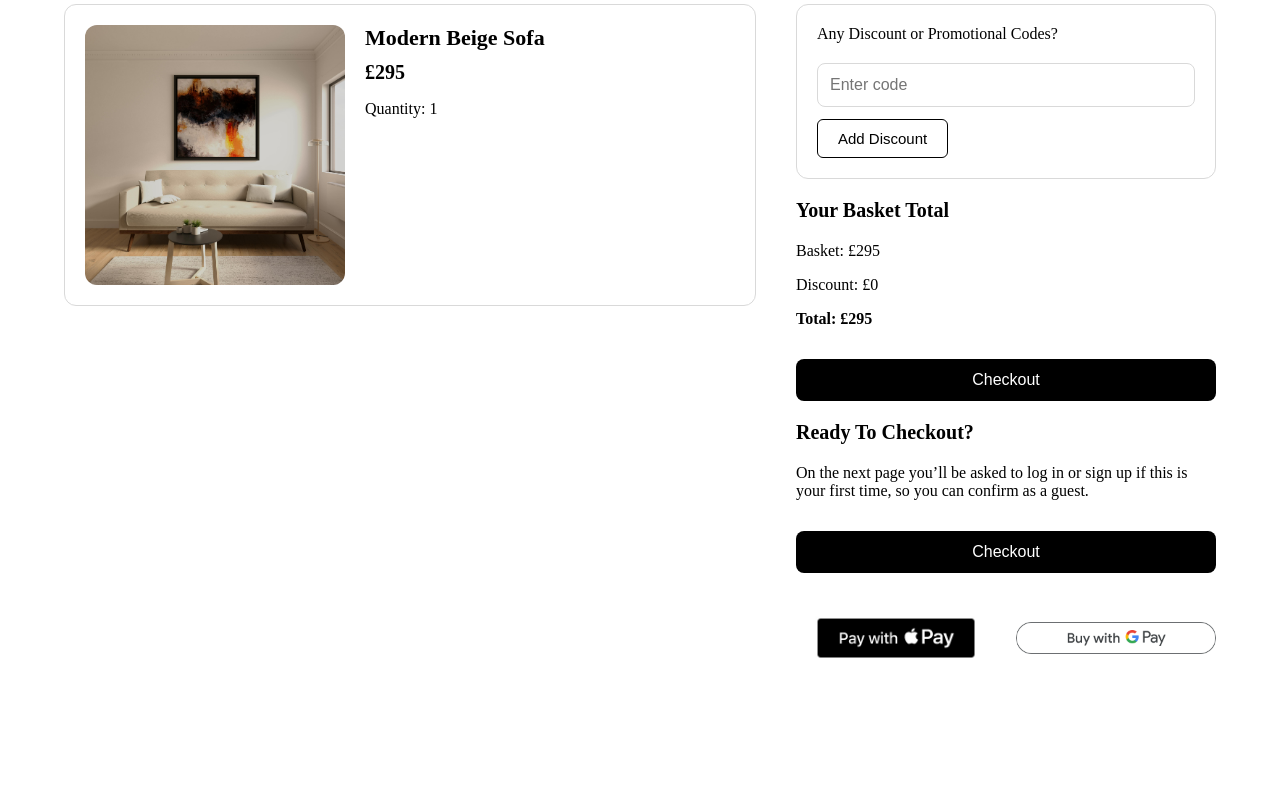
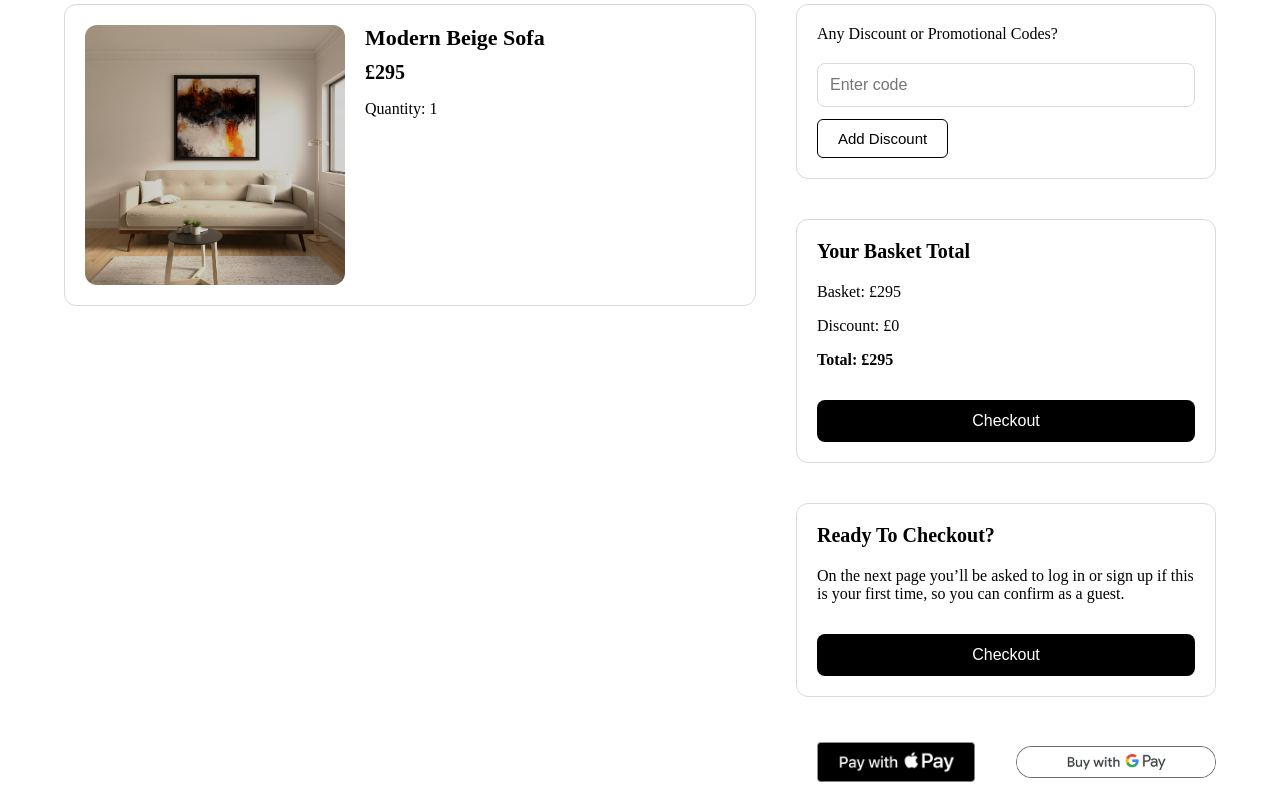
Before and after one commit to Dimitri-kc/TEAM-13-, a PHP site: page /html/basket.html in a window 1280 px wide. Shown: the part 151-938 px from the top of the page. Before the commit the page ends 809 px from the top, so only its background shows below. Run offline with PHP 8.4, Linux system fonts and the light colour scheme; some web fonts are replaced.

Commit message:
fixed boxes

```diff
--- a/Draft/css/basket.css
+++ b/Draft/css/basket.css
@@ -118,6 +118,15 @@ body {
     font-size: 20px;
 }
 
+.summary-box,
+.checkout-info {
+    border: 1px solid #D9D9D9;   /* light grey border */
+    border-radius: 12px;         /* rounded corners */
+    padding: 20px;               /* spacing inside box */
+    background: white;           /* white background */
+    margin-top: 20px;            /* space between boxes */
+}
+
 .checkout-btn {
     margin-top: 15px;
     padding: 12px;
```
